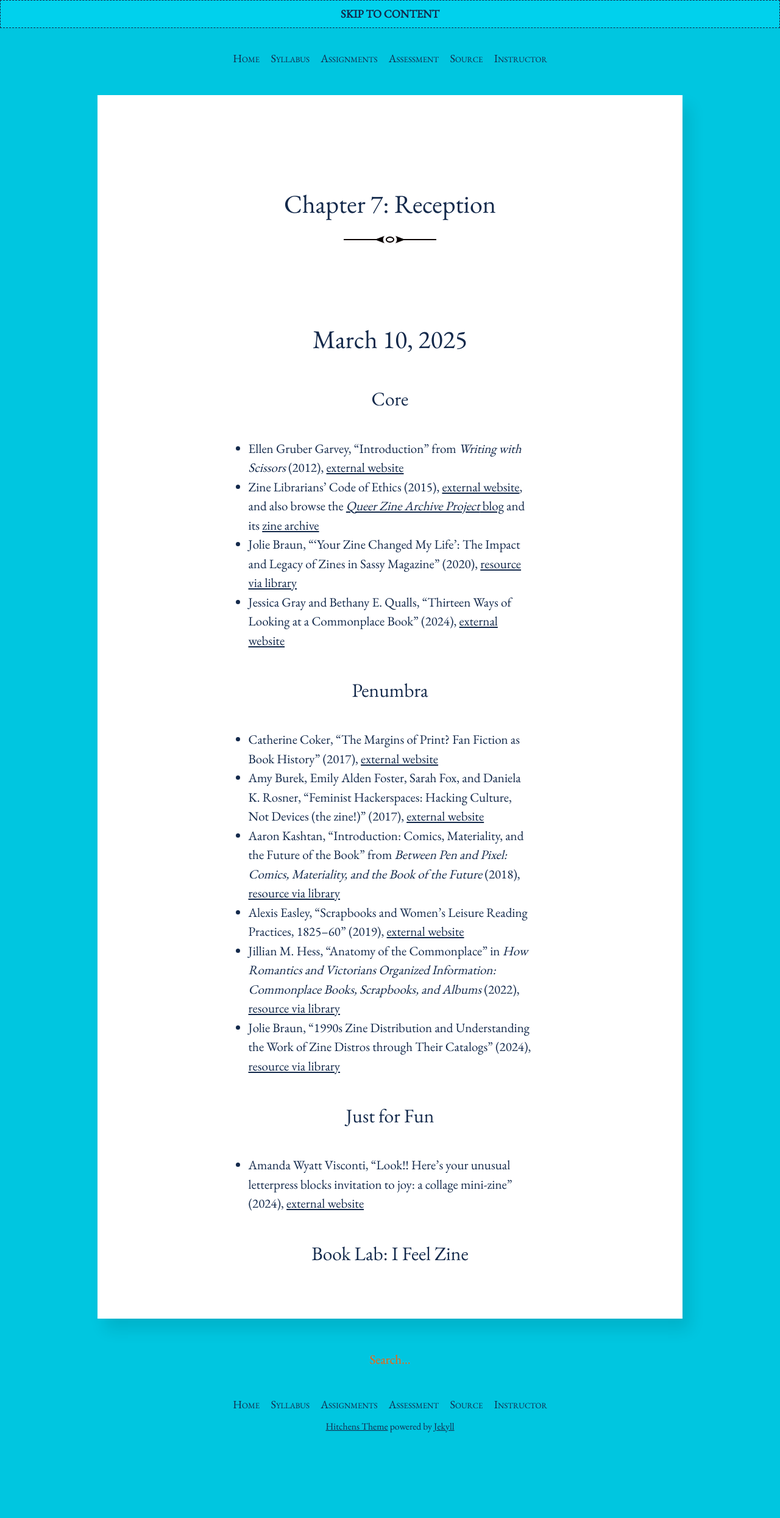
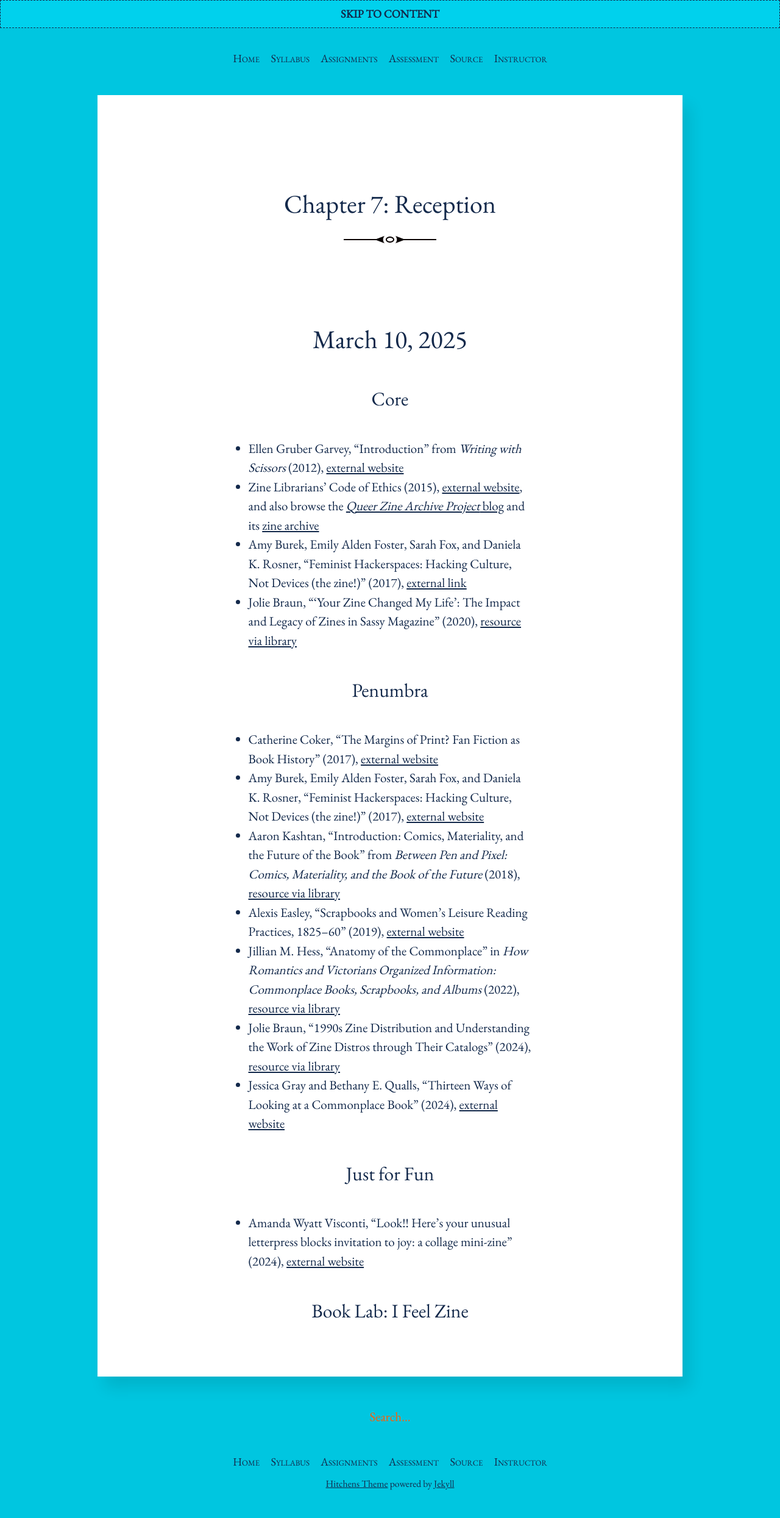
Before and after one commit to rccordell/s25bl, a Jekyll site: the page built from schedule/07-reception.md, in a window 1280 px wide. Shown: the whole page at 61% size. Built offline with Jekyll 4.4.1, drawn with Linux system fonts in a browser that asks for light colours; before the commit the page ends 2395 px from its top, so only the background shows below that.

Commit message:
Update 07-reception.md

```diff
--- a/schedule/07-reception.md
+++ b/schedule/07-reception.md
@@ -10,8 +10,8 @@ layout: post
 
 + Ellen Gruber Garvey, "Introduction" from _Writing with Scissors_ (2012), [external website](https://www.google.com/books/edition/Writing_with_Scissors/HNcwsH_5k0AC?hl=en&gbpv=1&pg=PA3&printsec=frontcover)
 + Zine Librarians' Code of Ethics (2015), [external website](https://www.zinelibraries.info/code-of-ethics/), and also browse the [_Queer Zine Archive Project_ blog](https://gittings.qzap.org/) and its [zine archive](https://archive.qzap.org/)
++ Amy Burek, Emily Alden Foster, Sarah Fox, and Daniela K. Rosner, "Feminist Hackerspaces: Hacking Culture, Not Devices (the zine!)" (2017), [external link](https://dhdebates.gc.cuny.edu/read/untitled-aa1769f2-6c55-485a-81af-ea82cce86966/section/633d5ff2-d3c4-4345-b7fe-048155e28493#ch25)
 + Jolie Braun, "'Your Zine Changed My Life': The Impact and Legacy of Zines in Sassy Magazine" (2020), [resource via library](https://muse-jhu-edu.proxy2.library.illinois.edu/article/773269)
-+ Jessica Gray and Bethany E. Qualls, "Thirteen Ways of Looking at a Commonplace Book" (2024), [external website](https://www.k-saa.org/commonplacing-special-issue-vol-2/thirteen-ways-of-looking-at-a-commonplace-book)
 
 ### Penumbra
 
@@ -21,6 +21,7 @@ layout: post
 + Alexis Easley, "Scrapbooks and Women’s Leisure Reading Practices, 1825–60" (2019), [external website](https://www.ncgsjournal.com/issue152/easley.html)
 + Jillian M. Hess, "Anatomy of the Commonplace" in _How Romantics and Victorians Organized Information: Commonplace Books, Scrapbooks, and Albums_ (2022), [resource via library](https://doi-org.proxy2.library.illinois.edu/10.1093/oso/9780192895318.003.0002)
 + Jolie Braun, "1990s Zine Distribution and Understanding the Work of Zine Distros through Their Catalogs" (2024), [resource via library](https://www-journals-uchicago-edu.proxy2.library.illinois.edu/doi/10.1086/731777)
++ Jessica Gray and Bethany E. Qualls, "Thirteen Ways of Looking at a Commonplace Book" (2024), [external website](https://www.k-saa.org/commonplacing-special-issue-vol-2/thirteen-ways-of-looking-at-a-commonplace-book)
 
 ### Just for Fun
 
```
